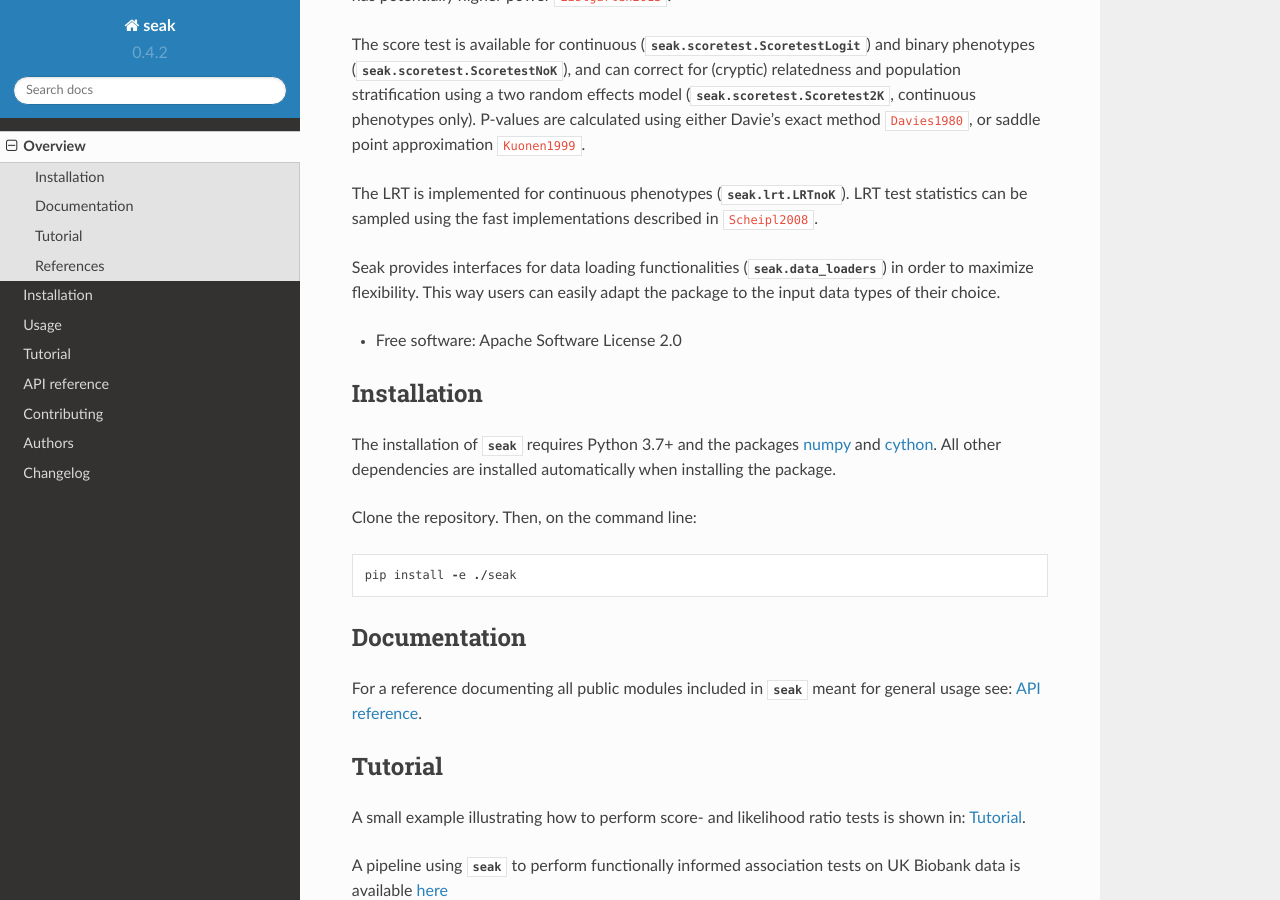
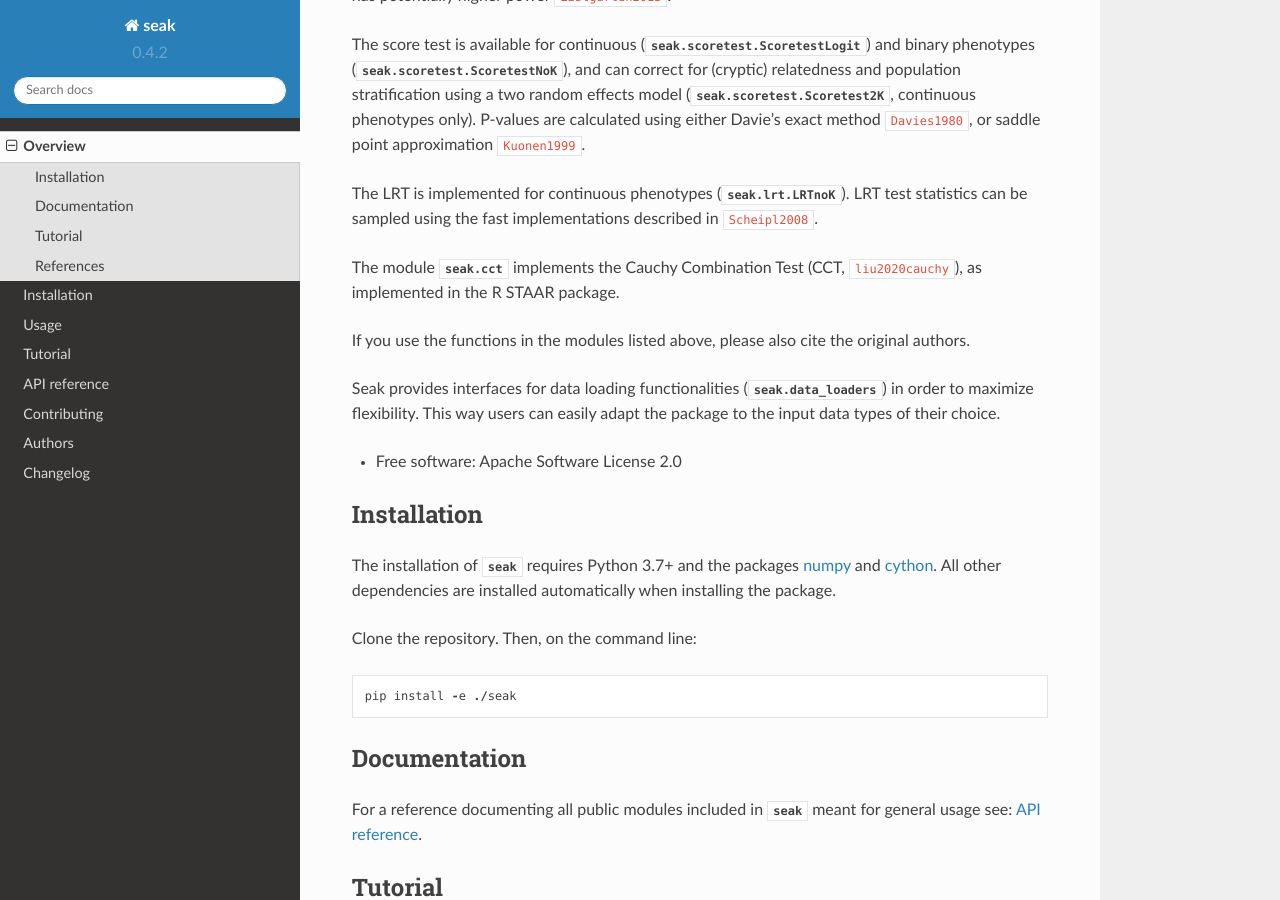
Before and after one commit to HealthML/seak, a Sphinx documentation site: the page built from docs/readme.rst, in a window 1280 px wide and 900 px high, scrolled down 421 px. Built offline with Sphinx 7.4.7 and the Read the Docs theme 2.0.0, drawn with Linux system fonts in a browser that asks for light colours; cross-references to code outside the pages are shown as plain code.

Commit message:
Update readme.rst

```diff
--- a/docs/readme.rst
+++ b/docs/readme.rst
@@ -16,6 +16,10 @@ and can correct for (cryptic) relatedness and population stratification using a
 P-values are calculated using either Davie's exact method :cite:`Davies1980`, or saddle point approximation :cite:`Kuonen1999`.
 
 The LRT is implemented for continuous phenotypes (:class:`seak.lrt.LRTnoK`).  LRT test statistics can be sampled using the fast implementations described in :cite:`Scheipl2008`.
+
+The module :mod:`seak.cct` implements the Cauchy Combination Test (CCT, :cite:`liu2020cauchy`), as implemented in the R STAAR package.
+
+If you use the functions in the modules listed above, please also cite the original authors.
 
 Seak provides interfaces for data loading functionalities (:mod:`seak.data_loaders`) in order to maximize flexibility. This way users can easily adapt the package to the input data types of their choice.
 
```
